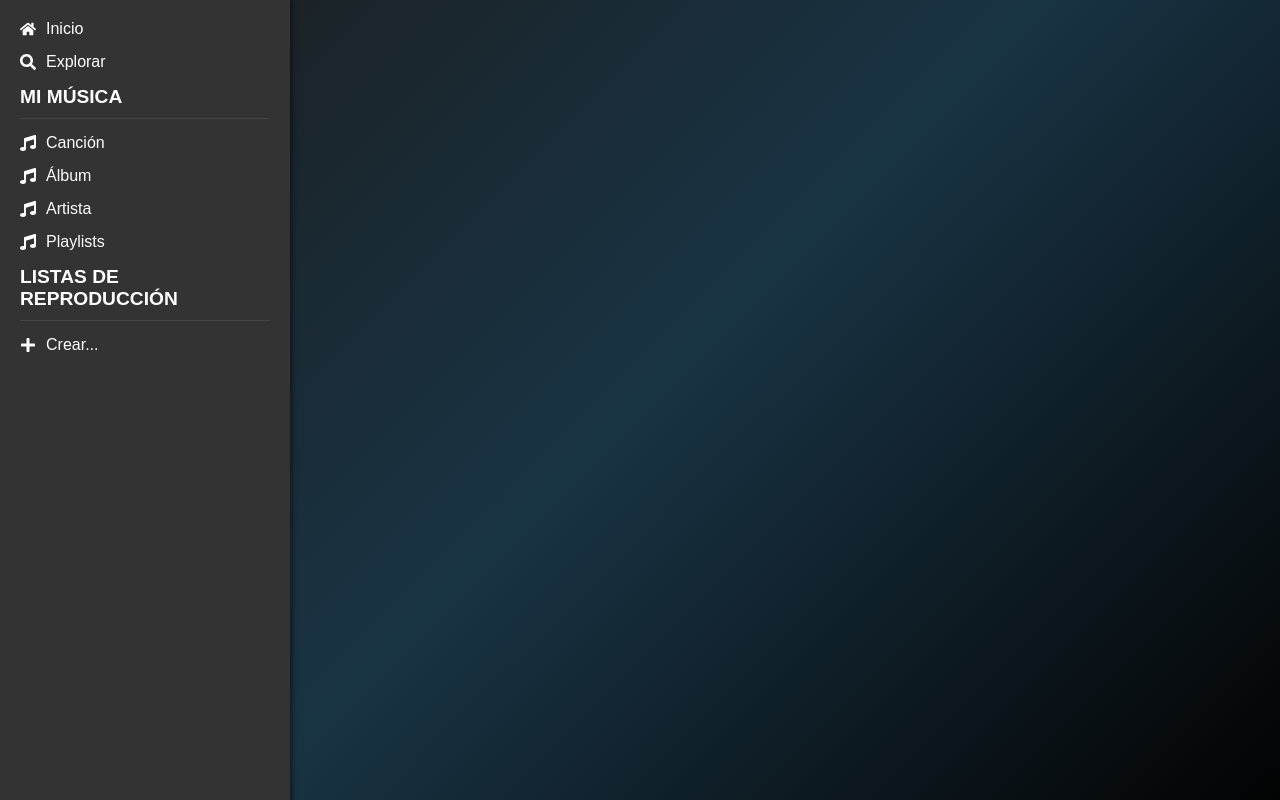
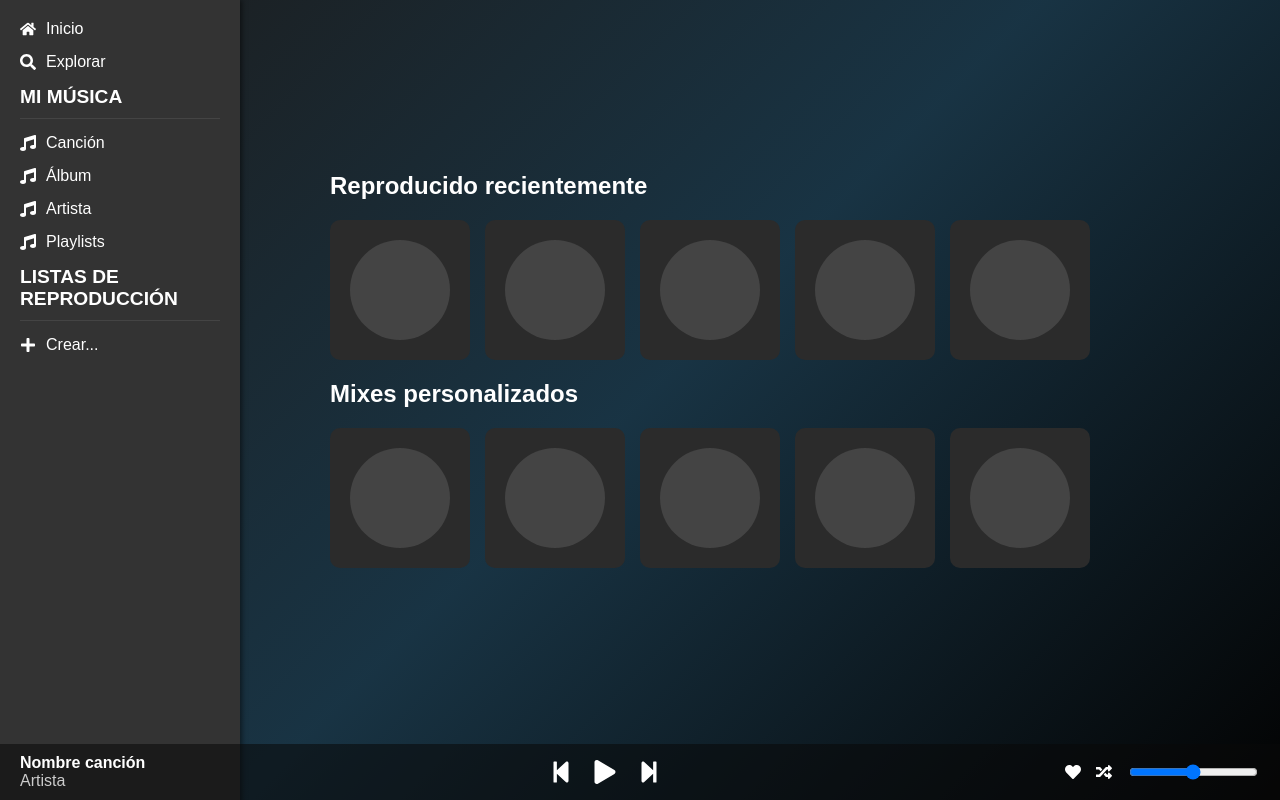
Before and after one commit to CesarOsorioP/ROKI, a React (Create React App) app in the folder client/: page /reproductor in a window 1280 px wide. Built offline with nearby package versions, Linux system fonts and the light colour scheme.

Commit message:
Proto Player

```diff
--- /dev/null
+++ b/client/src/Components/Reproductor/AlbumGrid.css
@@ -0,0 +1,27 @@
+.album-grid-container {
+    display: grid;
+    grid-template-columns: repeat(5, 1fr);
+    gap: 15px; /* Espacio entre los elementos reducido */
+}
+
+.album-item {
+    background-color: #2b2b2b; /* Color de fondo gris suave */
+    padding: 20px; /* Espaciado interno reducido */
+    border-radius: 10px; /* Bordes redondeados */
+    display: flex;
+    align-items: center;
+    justify-content: center;
+    transition: transform 0.3s ease, box-shadow 0.3s ease; /* Transición para la animación */
+}
+
+.album-item:hover {
+    transform: scale(1.05); /* Aumenta el tamaño al pasar el cursor */
+    box-shadow: 0 4px 8px rgba(0, 0, 0, 0.2); /* Sombra para el efecto de elevación */
+}
+
+.album-placeholder {
+    width: 100px; /* Ancho del placeholder reducido */
+    height: 100px; /* Alto del placeholder reducido */
+    background-color: #444444; /* Color de fondo del placeholder */
+    border-radius: 50%; /* Placeholder circular */
+}
--- /dev/null
+++ b/client/src/Components/Reproductor/AlbumGrid.jsx
@@ -0,0 +1,21 @@
+import React from 'react';
+import './AlbumGrid.css';
+
+function AlbumGrid() {
+  const albums = new Array(5).fill('Álbum');
+
+  return (
+    <div className="album-grid">
+      <h2>Reproducido recientemente</h2>
+      <div className="album-grid-container">
+        {albums.map((album, index) => (
+          <div className="album-item" key={index}>
+            <div className="album-placeholder"></div>
+          </div>
+        ))}
+      </div>
+    </div>
+  );
+}
+
+export default AlbumGrid;
--- /dev/null
+++ b/client/src/Components/Reproductor/MixGrid.css
@@ -0,0 +1,34 @@
+.mix-grid-container {
+    display: grid;
+    grid-template-columns: repeat(5, 1fr);
+    gap: 15px; /* Espacio entre los elementos reducido */
+}
+
+.mix-item {
+    background-color: #2b2b2b; /* Color de fondo gris suave */
+    padding: 20px; /* Espaciado interno reducido */
+    border-radius: 10px; /* Bordes redondeados */
+    display: flex;
+    flex-direction: column; /* Alineación vertical */
+    align-items: center;
+    justify-content: center;
+    transition: transform 0.3s ease, box-shadow 0.3s ease; /* Transición para la animación */
+}
+
+.mix-item:hover {
+    transform: scale(1.05); /* Aumenta el tamaño al pasar el cursor */
+    box-shadow: 0 4px 8px rgba(0, 0, 0, 0.2); /* Sombra para el efecto de elevación */
+}
+
+.mix-placeholder {
+    width: 100px; /* Ancho del placeholder reducido */
+    height: 100px; /* Alto del placeholder reducido */
+    background-color: #444444; /* Color de fondo del placeholder */
+    border-radius: 50%; /* Placeholder circular */
+}
+
+.mix-item p {
+    margin-top: 10px; /* Espacio entre el placeholder y el texto */
+    font-size: 14px; /* Tamaño de fuente reducido */
+    color: #333; /* Color del texto */
+}
--- /dev/null
+++ b/client/src/Components/Reproductor/MixGrid.jsx
@@ -0,0 +1,22 @@
+import React from 'react';
+import './MixGrid.css';
+
+function MixGrid() {
+    const mixes = new Array(5).fill('Mix');
+
+  return (
+    <div className="mix-grid">
+      <h2>Mixes personalizados</h2>
+      <div className="mix-grid-container">
+        {mixes.map((mix, index) => (
+          <div className="mix-item" key={index}>
+            <div className="mix-placeholder"></div>
+
+          </div>
+        ))}
+      </div>
+    </div>
+  );
+}
+
+export default MixGrid;
--- a/client/src/Components/Reproductor/Navbar.css
+++ b/client/src/Components/Reproductor/Navbar.css
@@ -3,7 +3,7 @@
   position: fixed;
   left: 0;
   top: 0;
-  width: 250px;
+  width: 200px;
   height: 100vh;
   background-color: #333;
   color: white;
--- /dev/null
+++ b/client/src/Components/Reproductor/PlayerControl.css
@@ -0,0 +1,50 @@
+.player-control {
+    position: fixed;
+    bottom: 0;
+    left: 0;
+    right: 0;
+    background-color: #0a0a0a91;
+    color: #fff;
+    display: flex;
+    justify-content: space-between;
+    align-items: center;
+    padding: 10px 20px;
+  }
+
+  .player-info {
+    display: flex;
+    flex-direction: column;
+    color: #ccc;
+  }
+
+  .player-info span:first-child {
+    font-weight: bold;
+    color: #fff;
+  }
+
+  .player-buttons {
+    display: flex;
+    align-items: center;
+    gap: 20px;
+  }
+
+  .player-buttons svg {
+    cursor: pointer;
+    font-size: 1.5em;
+    transition: color 0.3s ease;
+  }
+
+  .player-buttons svg:hover {
+    color: #ff69b4;
+  }
+
+  .player-volume {
+    display: flex;
+    align-items: center;
+    gap: 15px;
+  }
+
+  .player-volume input {
+    cursor: pointer;
+    background-color: #555;
+  }
--- /dev/null
+++ b/client/src/Components/Reproductor/PlayerControl.jsx
@@ -0,0 +1,26 @@
+import React from 'react';
+import { FaPlay, FaStepForward, FaStepBackward, FaHeart, FaRandom } from 'react-icons/fa';
+import './PlayerControl.css';
+
+function PlayerControl() {
+  return (
+    <div className="player-control">
+      <div className="player-info">
+        <span>Nombre canción</span>
+        <span>Artista</span>
+      </div>
+      <div className="player-buttons">
+        <FaStepBackward />
+        <FaPlay />
+        <FaStepForward />
+      </div>
+      <div className="player-volume">
+        <FaHeart />
+        <FaRandom />
+        <input type="range" min="0" max="100" />
+      </div>
+    </div>
+  );
+}
+
+export default PlayerControl;
--- a/client/src/Components/Reproductor/Reproductor.css
+++ b/client/src/Components/Reproductor/Reproductor.css
@@ -0,0 +1,11 @@
+.reproductor {
+    display: flex;
+  }
+
+  .content {
+    margin-left: 140px;
+    flex-grow: 1;
+    padding-bottom: 80px; /* Espacio para el reproductor */
+    min-height: 10vh;
+    color: #fff;
+  }
--- a/client/src/Components/Reproductor/Reproductor.jsx
+++ b/client/src/Components/Reproductor/Reproductor.jsx
@@ -1,13 +1,21 @@
-import React from 'react'
-import Navbar from './Navbar'
+import React from 'react';
+import Navbar from './Navbar';
+import AlbumGrid from './AlbumGrid';
+import MixGrid from './MixGrid';
+import PlayerControl from './PlayerControl';
+import './Reproductor.css';
 
 function Reproductor() {
-    return (
-        <div>
-            <Navbar/>
-            {}
-        </div>
-    )
+  return (
+    <div className="reproductor">
+      <Navbar />
+      <div className="content">
+        <AlbumGrid />
+        <MixGrid />
+      </div>
+      <PlayerControl />
+    </div>
+  );
 }
 
-export default Reproductor
+export default Reproductor;
```
